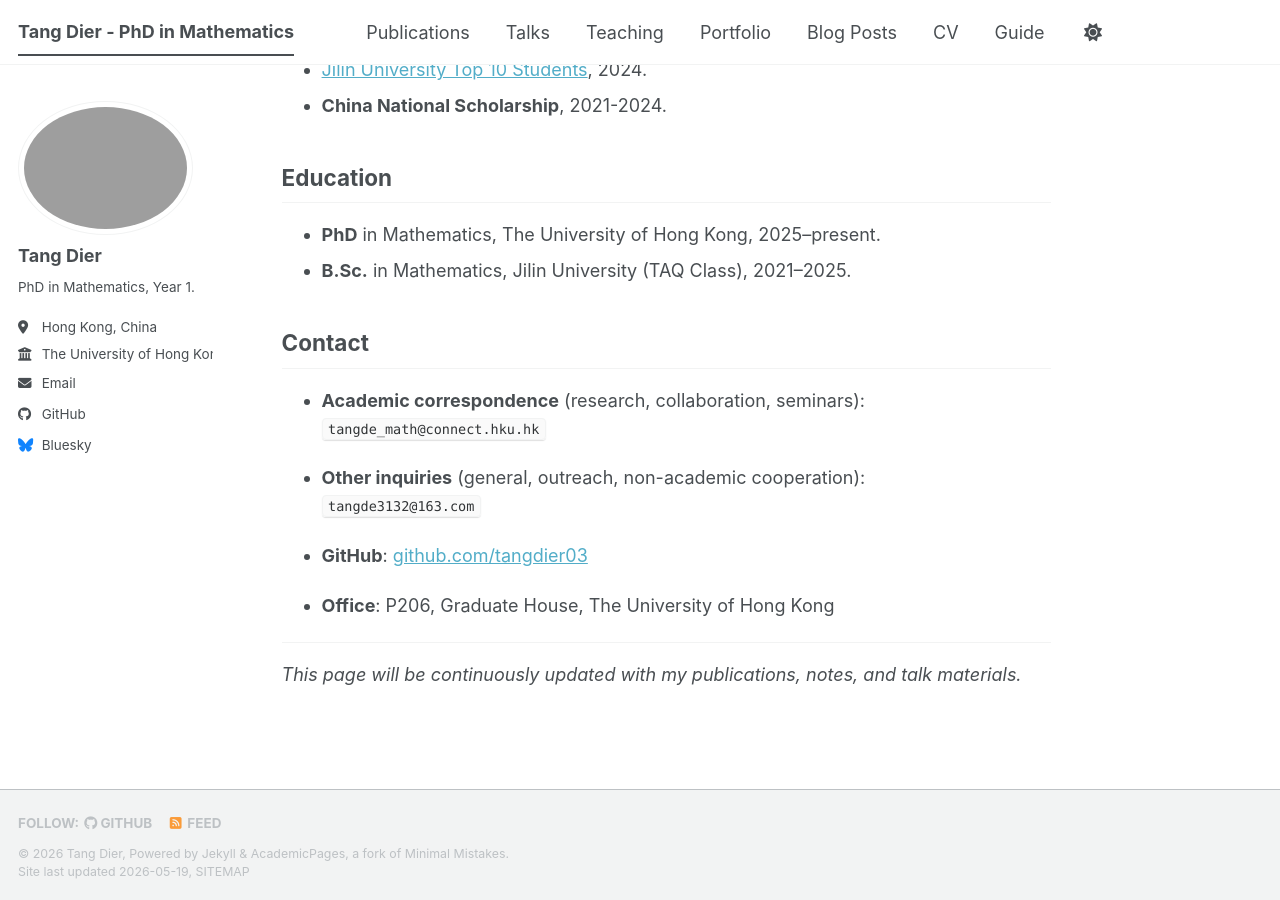
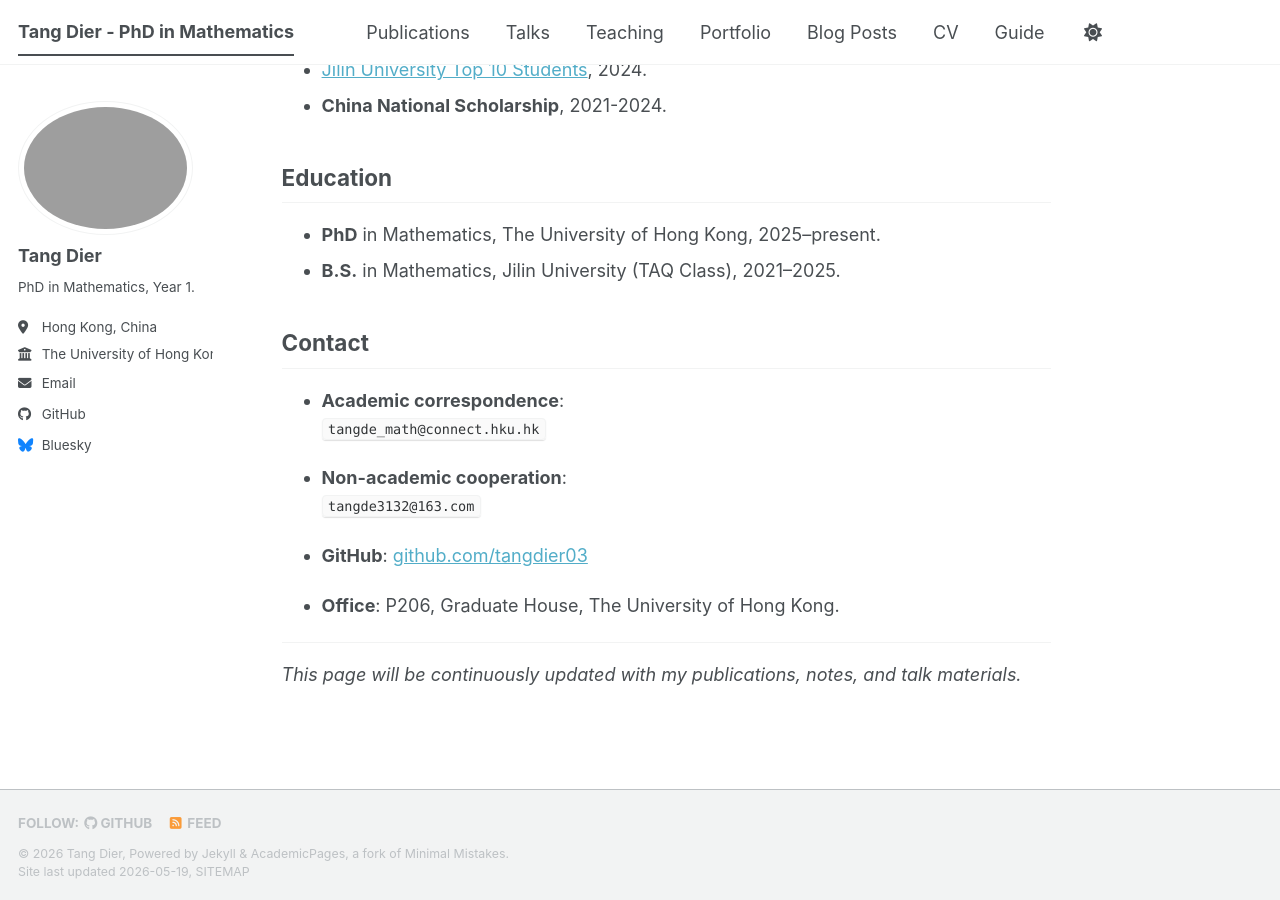
Before and after one commit to TangDier03/tangdier03.github.io, a Jekyll site: the page built from _pages/about.md, in a window 1280 px wide and 900 px high, scrolled down 769 px. Built offline with Jekyll 4.4.1, drawn with Linux system fonts in a browser that asks for light colours; a script bundle is joined from its source files by our own code; library files that are not in the unit come from our copies.

Commit message:
Update about.md

```diff
--- a/_pages/about.md
+++ b/_pages/about.md
@@ -33,20 +33,20 @@ More specific interests will be updated as my PhD study progresses.
 ## Education
 
 - **PhD** in Mathematics, The University of Hong Kong, 2025–present.
-- **B.Sc.** in Mathematics, Jilin University (TAQ Class), 2021–2025.
+- **B.S.** in Mathematics, Jilin University (TAQ Class), 2021–2025.
 
 
 ## Contact
 
-- **Academic correspondence** (research, collaboration, seminars):
+- **Academic correspondence**:
   `tangde_math@connect.hku.hk`
 
-- **Other inquiries** (general, outreach, non-academic cooperation):
+- **Non-academic cooperation**:
   `tangde3132@163.com`
 
 - **GitHub**: [github.com/tangdier03](https://github.com/tangdier03)
 
-- **Office**: P206, Graduate House, The University of Hong Kong
+- **Office**: P206, Graduate House, The University of Hong Kong.
 
 ---
 
```
